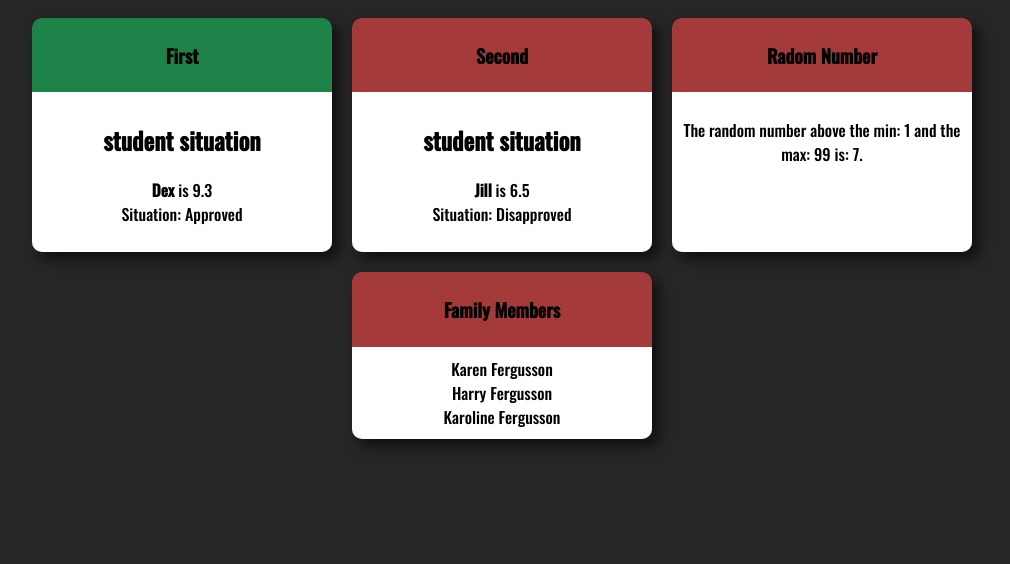
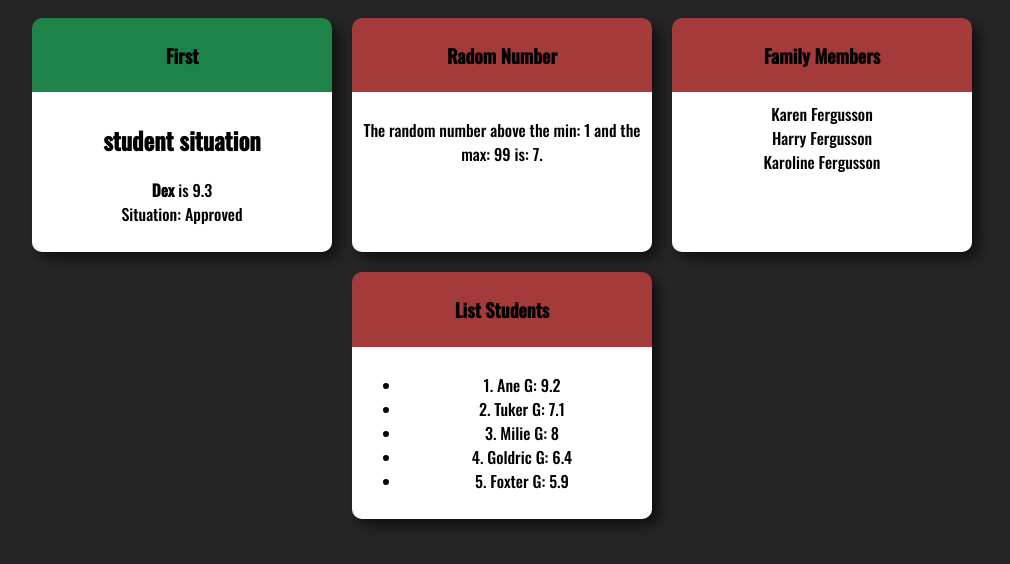
Before and after one commit to ArthurMtTh/react-fundamentals, a React (Create React App) app: page / in a window 1280 px wide. Shown: the top 564 px of the page, without its empty margins (138-1148 px from the left). Built offline with nearby package versions, Linux system fonts and the light colour scheme.

Commit message:
List repeat

```diff
--- a/src/App.jsx
+++ b/src/App.jsx
@@ -10,6 +10,7 @@ import CompMember from './components/basics/CompMember'
 import CompFamily from './components/basics/CompFamily'
 import RandomNumber from './components/basics/First';
 import SecondParams from './components/basics/SecondParams';
+import ListStudent from './components/repeat/ListStudent'
 
 const app = () => (
     <div className="App">
@@ -20,13 +21,6 @@ const app = () => (
                     situation='student situation'
                     name='Dex'
                     grade={9.3} />
-            </Card>
-
-            <Card title="Second">
-                <SecondParams
-                    situation='student situation'
-                    name='Jill'
-                    grade={6.5} />
             </Card>
 
             <Card title='Radom Number'>
@@ -40,6 +34,10 @@ const app = () => (
                     <CompMember name='Karoline' />
                 </CompFamily>
             </Card>
+
+            <Card title="List Students">
+                <ListStudent/>
+            </Card>
         </div>
     </div>
 );
--- /dev/null
+++ b/src/components/repeat/ListStudent.jsx
@@ -0,0 +1,23 @@
+import React from "react";
+import students from "../../data/students";
+
+const listStudents = (props) => {
+
+    const studentList = students.map((student) => {
+        return (
+            <li key={student.id}>
+                {student.id}. {student.name} G: {student.grade}
+            </li>
+        )
+    })
+
+    return (
+        <div>
+            <ul>
+                {studentList}
+            </ul>
+        </div>
+    )
+}
+
+export default listStudents;
--- /dev/null
+++ b/src/data/students.js
@@ -0,0 +1,7 @@
+export default [
+    {id: 1, name: 'Ane', grade: 9.2},
+    {id: 2, name: 'Tuker', grade: 7.1},
+    {id: 3, name: 'Milie', grade: 8},
+    {id: 4, name: 'Goldric', grade: 6.4},
+    {id: 5, name: 'Foxter', grade: 5.9}
+]
```
